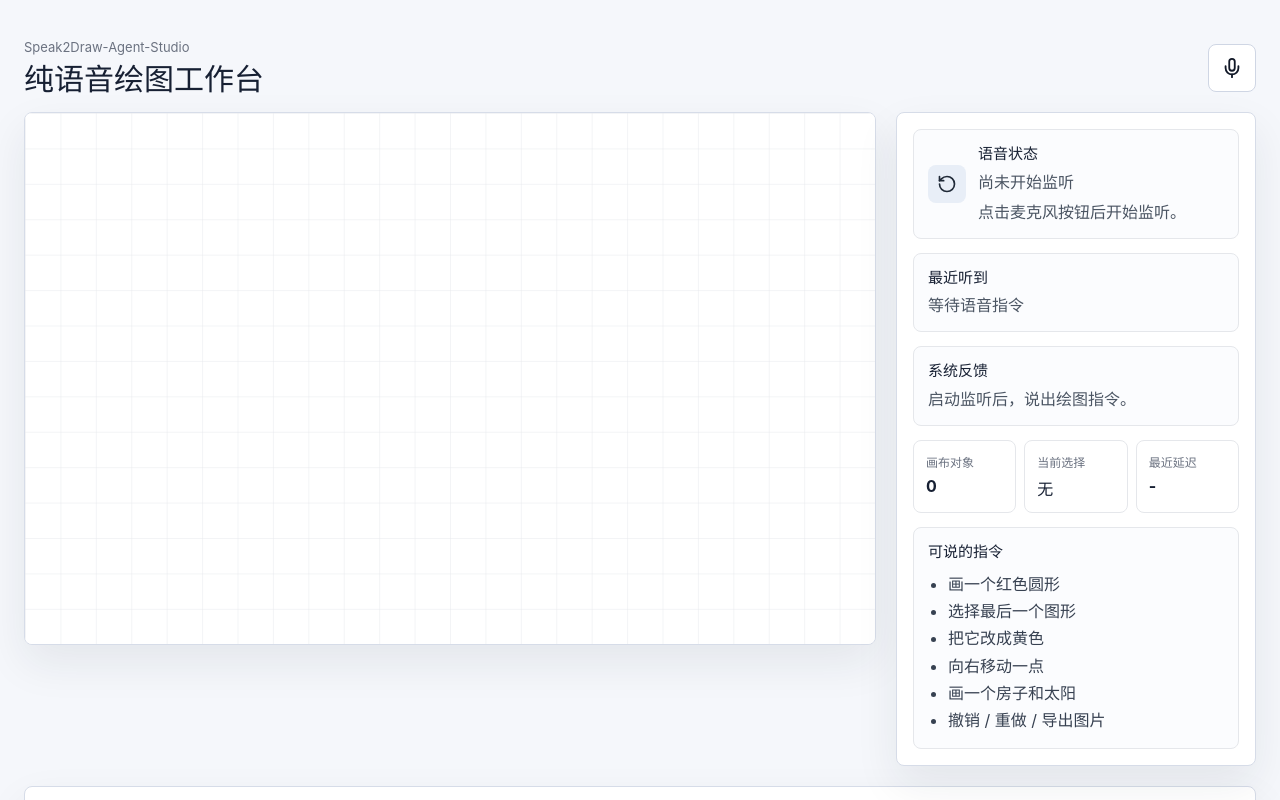
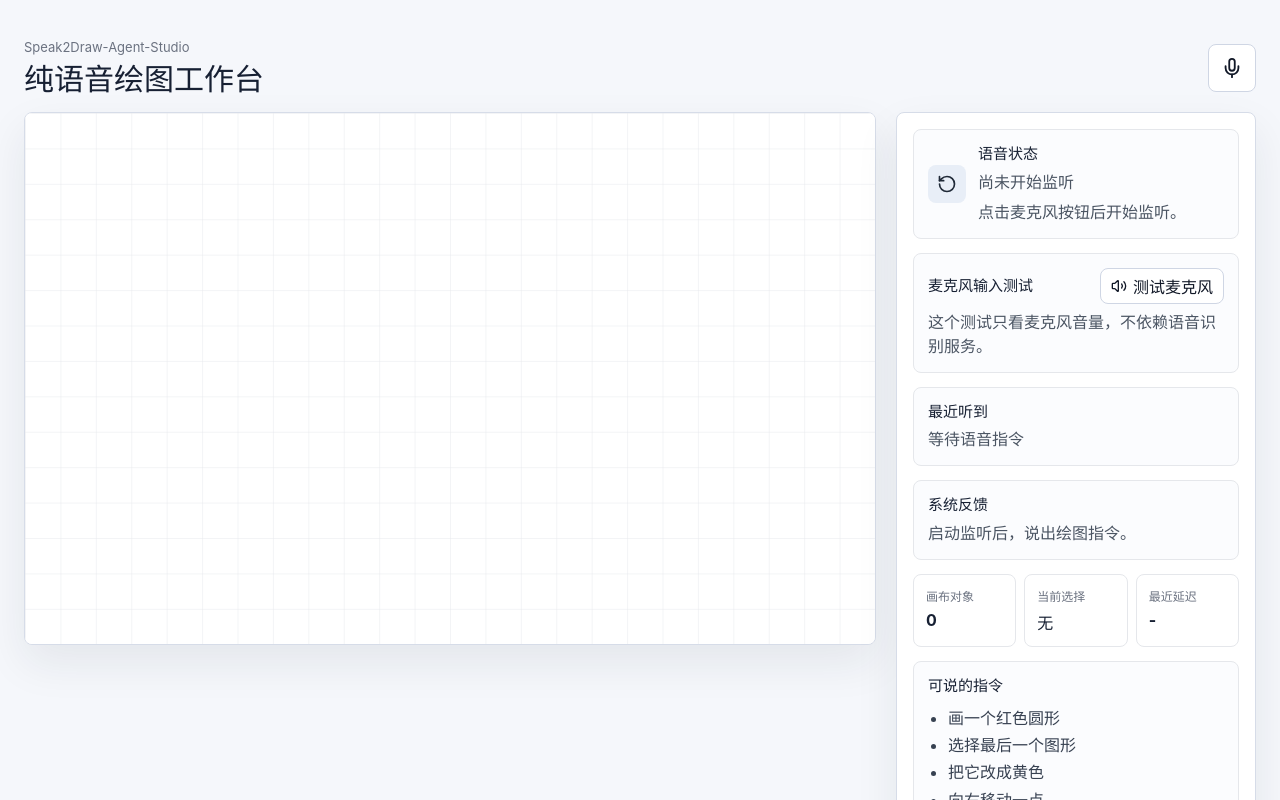
Before and after one commit to lijiony/Speak2Draw-Agent-Studio, a React (Vite) app: page / in a window 1280 px wide. Shown: the top 800 px of the page. Built offline with nearby package versions, Linux system fonts and the light colour scheme.

Commit message:
feat: 新增麦克风输入测试按钮

```diff
--- a/src/App.tsx
+++ b/src/App.tsx
@@ -1,10 +1,11 @@
 import { useCallback, useEffect, useMemo, useRef, useState } from 'react';
-import { Download, Mic, MicOff, RotateCcw, Sparkles } from 'lucide-react';
+import { Download, Mic, MicOff, RotateCcw, Sparkles, Volume2 } from 'lucide-react';
 import { planCommands } from './domain/commandPlanner';
 import { executeDrawingCommands } from './domain/drawingExecutor';
 import { parseIntent } from './domain/intentParser';
 import { createEmptyScene } from './domain/sceneModel';
 import type { ExecutionResult, SceneObject, SceneState, VoiceTranscript } from './domain/types';
+import { runMicrophoneInputTest, type MicrophoneTestResult } from './voice/microphoneTest';
 import { useSpeechInput } from './voice/useSpeechInput';
 import { speak } from './voice/voiceFeedback';
 
@@ -13,6 +14,8 @@ export const App = () => {
   const sceneRef = useRef(scene);
   const [lastTranscript, setLastTranscript] = useState('等待语音指令');
   const [lastResult, setLastResult] = useState<ExecutionResult | null>(null);
+  const [micTestStatus, setMicTestStatus] = useState<'idle' | 'testing'>('idle');
+  const [micTestResult, setMicTestResult] = useState<MicrophoneTestResult | null>(null);
   const [history, setHistory] = useState<string[]>([]);
 
   useEffect(() => {
@@ -38,6 +41,15 @@ export const App = () => {
 
   const { status, error, activity, start, stop } = useSpeechInput(handleTranscript);
   const selected = useMemo(() => scene.objects.find((object) => object.id === scene.selectedId), [scene.objects, scene.selectedId]);
+
+  const handleMicrophoneTest = useCallback(async () => {
+    if (status === 'listening' || status === 'starting') stop();
+    setMicTestStatus('testing');
+    setMicTestResult(null);
+    const result = await runMicrophoneInputTest();
+    setMicTestResult(result);
+    setMicTestStatus('idle');
+  }, [status, stop]);
 
   return (
     <main className="app-shell">
@@ -67,6 +79,7 @@ export const App = () => {
 
           <aside className="side-panel" aria-label="语音状态">
             <StatusBlock status={status} error={error} activity={activity} />
+            <MicrophoneTestBlock status={micTestStatus} result={micTestResult} onTest={handleMicrophoneTest} />
             <InfoBlock title="最近听到" value={lastTranscript} />
             <InfoBlock title="系统反馈" value={lastResult?.message ?? '启动监听后，说出绘图指令。'} />
             <dl className="metrics">
@@ -210,6 +223,37 @@ const StatusBlock = ({ status, error, activity }: { status: string; error: Retur
   );
 };
 
+const MicrophoneTestBlock = ({
+  status,
+  result,
+  onTest
+}: {
+  status: 'idle' | 'testing';
+  result: MicrophoneTestResult | null;
+  onTest: () => void;
+}) => (
+  <section className={`mic-test-block ${result ? (result.ok ? 'ok' : 'failed') : ''}`}>
+    <div className="mic-test-header">
+      <h2>麦克风输入测试</h2>
+      <button className="text-button" type="button" onClick={onTest} disabled={status === 'testing'}>
+        <Volume2 size={16} />
+        {status === 'testing' ? '测试中' : '测试麦克风'}
+      </button>
+    </div>
+    <p>{status === 'testing' ? '请对着麦克风说话 3 秒。' : '这个测试只看麦克风音量，不依赖语音识别服务。'}</p>
+    {result ? (
+      <div className="mic-test-result">
+        <strong>{result.title}</strong>
+        <p>{result.message}</p>
+        <div className="level-meter" aria-label={`麦克风峰值 ${(result.peak * 100).toFixed(1)}%`}>
+          <span style={{ width: `${Math.min(100, result.peak * 100)}%` }} />
+        </div>
+        <p className="status-action">{result.action}</p>
+      </div>
+    ) : null}
+  </section>
+);
+
 const InfoBlock = ({ title, value }: { title: string; value: string }) => (
   <section className="info-block">
     <h2>{title}</h2>
--- a/src/styles.css
+++ b/src/styles.css
@@ -144,6 +144,7 @@ h2 {
 
 .status-block,
 .info-block,
+.mic-test-block,
 .command-list {
   border: 1px solid #e5e7eb;
   border-radius: 8px;
@@ -161,6 +162,16 @@ h2 {
 .status-block.listening {
   border-color: #86efac;
   background: #f0fdf4;
+}
+
+.mic-test-block.ok {
+  border-color: #86efac;
+  background: #f0fdf4;
+}
+
+.mic-test-block.failed {
+  border-color: #fecaca;
+  background: #fef2f2;
 }
 
 .status-block.error,
@@ -181,7 +192,8 @@ h2 {
 }
 
 .status-block p,
-.info-block p {
+.info-block p,
+.mic-test-block p {
   margin-top: 6px;
   color: #4b5563;
   line-height: 1.5;
@@ -194,6 +206,51 @@ h2 {
 
 .status-activity {
   color: #2563eb;
+}
+
+.mic-test-header {
+  display: flex;
+  align-items: center;
+  justify-content: space-between;
+  gap: 12px;
+}
+
+.text-button {
+  display: inline-flex;
+  align-items: center;
+  gap: 6px;
+  min-height: 36px;
+  border: 1px solid #cfd6e4;
+  border-radius: 8px;
+  padding: 0 10px;
+  color: #111827;
+  background: #ffffff;
+  cursor: pointer;
+}
+
+.text-button:disabled {
+  color: #9ca3af;
+  cursor: wait;
+}
+
+.mic-test-result {
+  margin-top: 10px;
+}
+
+.level-meter {
+  overflow: hidden;
+  height: 8px;
+  margin-top: 10px;
+  border-radius: 999px;
+  background: #e5e7eb;
+}
+
+.level-meter span {
+  display: block;
+  height: 100%;
+  min-width: 2px;
+  border-radius: inherit;
+  background: #2563eb;
 }
 
 .metrics {
--- /dev/null
+++ b/src/voice/microphoneTest.ts
@@ -0,0 +1,127 @@
+import { mapSpeechError } from './speechErrors';
+
+export interface MicrophoneLevel {
+  peak: number;
+  average: number;
+}
+
+export interface MicrophoneTestResult extends MicrophoneLevel {
+  ok: boolean;
+  title: string;
+  message: string;
+  action: string;
+}
+
+export const runMicrophoneInputTest = async (durationMs = 3000): Promise<MicrophoneTestResult> => {
+  if (!navigator.mediaDevices?.getUserMedia) {
+    return {
+      ok: false,
+      title: '无法测试麦克风',
+      message: '当前浏览器不支持直接读取麦克风输入。',
+      action: '请使用最新版 Chrome 或 Edge 后再测试。',
+      peak: 0,
+      average: 0
+    };
+  }
+
+  if (!window.AudioContext) {
+    return {
+      ok: false,
+      title: '无法分析麦克风音量',
+      message: '当前浏览器不支持 Web Audio API，无法判断麦克风是否收到声音。',
+      action: '请使用最新版 Chrome 或 Edge 后再测试。',
+      peak: 0,
+      average: 0
+    };
+  }
+
+  let stream: MediaStream | null = null;
+  let audioContext: AudioContext | null = null;
+
+  try {
+    stream = await navigator.mediaDevices.getUserMedia({ audio: true });
+    audioContext = new AudioContext();
+    const source = audioContext.createMediaStreamSource(stream);
+    const analyser = audioContext.createAnalyser();
+    analyser.fftSize = 2048;
+    source.connect(analyser);
+
+    const data = new Uint8Array(analyser.fftSize);
+    let peak = 0;
+    let total = 0;
+    let samples = 0;
+    const startedAt = performance.now();
+
+    while (performance.now() - startedAt < durationMs) {
+      analyser.getByteTimeDomainData(data);
+      const level = readLevel(data);
+      peak = Math.max(peak, level);
+      total += level;
+      samples += 1;
+      await delay(80);
+    }
+
+    source.disconnect();
+    return evaluateMicrophoneLevel({
+      peak,
+      average: samples > 0 ? total / samples : 0
+    });
+  } catch (error) {
+    const info = mapSpeechError(error);
+    return {
+      ok: false,
+      title: info.title,
+      message: info.message,
+      action: info.action,
+      peak: 0,
+      average: 0
+    };
+  } finally {
+    stream?.getTracks().forEach((track) => track.stop());
+    await audioContext?.close();
+  }
+};
+
+export const evaluateMicrophoneLevel = ({ peak, average }: MicrophoneLevel): MicrophoneTestResult => {
+  if (peak >= 0.08 || average >= 0.025) {
+    return {
+      ok: true,
+      title: '麦克风输入正常',
+      message: `检测到清晰声音输入，峰值 ${(peak * 100).toFixed(1)}%，平均 ${(average * 100).toFixed(1)}%。`,
+      action: '如果语音绘图仍不执行，问题更可能在浏览器语音识别服务、网络或语言识别结果上。',
+      peak,
+      average
+    };
+  }
+
+  if (peak >= 0.025 || average >= 0.008) {
+    return {
+      ok: true,
+      title: '麦克风有输入但声音偏小',
+      message: `检测到较弱声音输入，峰值 ${(peak * 100).toFixed(1)}%，平均 ${(average * 100).toFixed(1)}%。`,
+      action: '请靠近麦克风、提高系统输入音量，或在系统设置里选择正确的输入设备。',
+      peak,
+      average
+    };
+  }
+
+  return {
+    ok: false,
+    title: '麦克风几乎没有输入',
+    message: `几乎没有检测到声音，峰值 ${(peak * 100).toFixed(1)}%，平均 ${(average * 100).toFixed(1)}%。`,
+    action: '这更像是麦克风设备、系统输入源或浏览器权限问题；请检查系统声音设置里的默认输入设备。',
+    peak,
+    average
+  };
+};
+
+const readLevel = (data: Uint8Array) => {
+  let sum = 0;
+  for (const value of data) {
+    const normalized = (value - 128) / 128;
+    sum += normalized * normalized;
+  }
+  return Math.sqrt(sum / data.length);
+};
+
+const delay = (ms: number) => new Promise((resolve) => window.setTimeout(resolve, ms));
```
Also changed, not shown: 2 other files (tests, documents, lock files or other folders).
